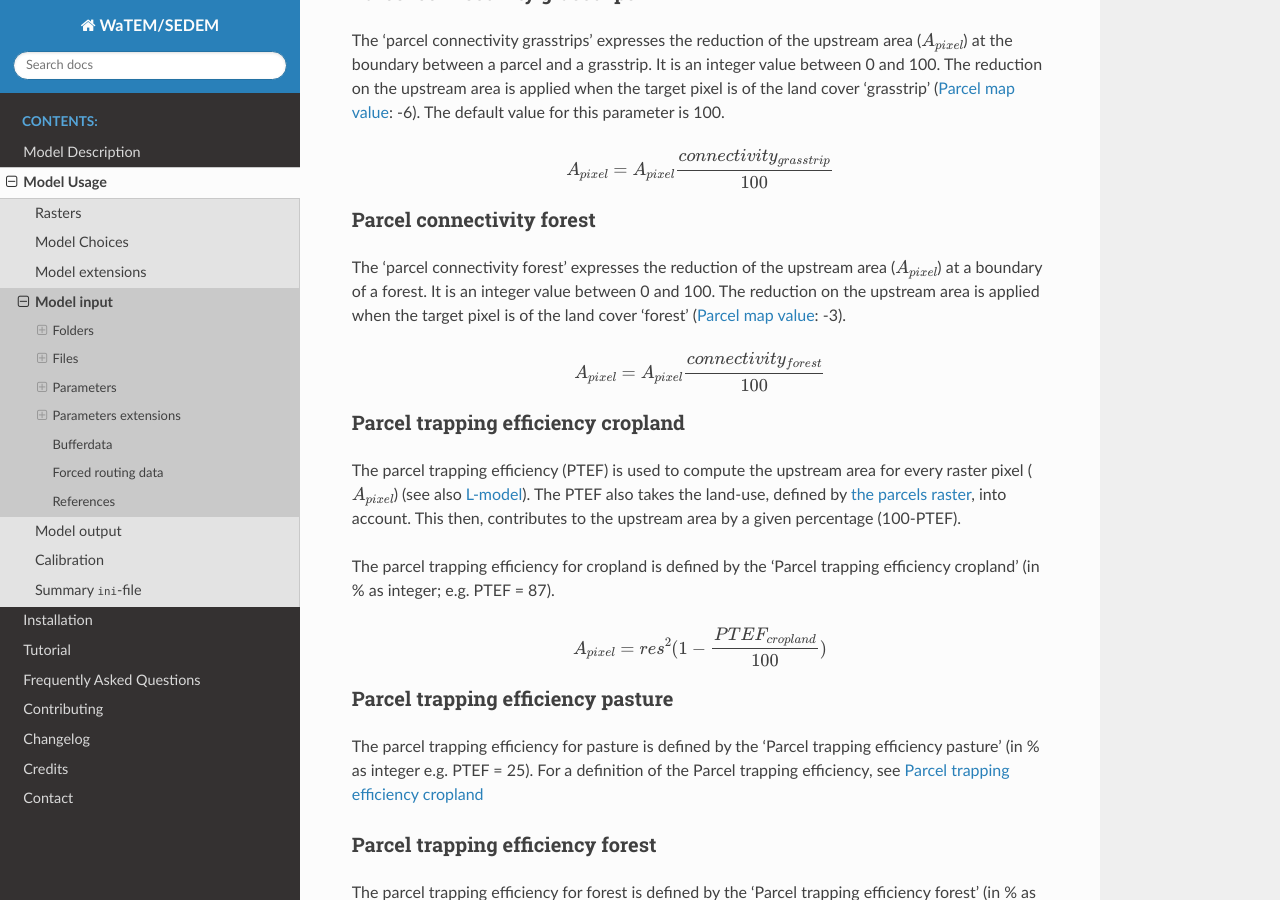
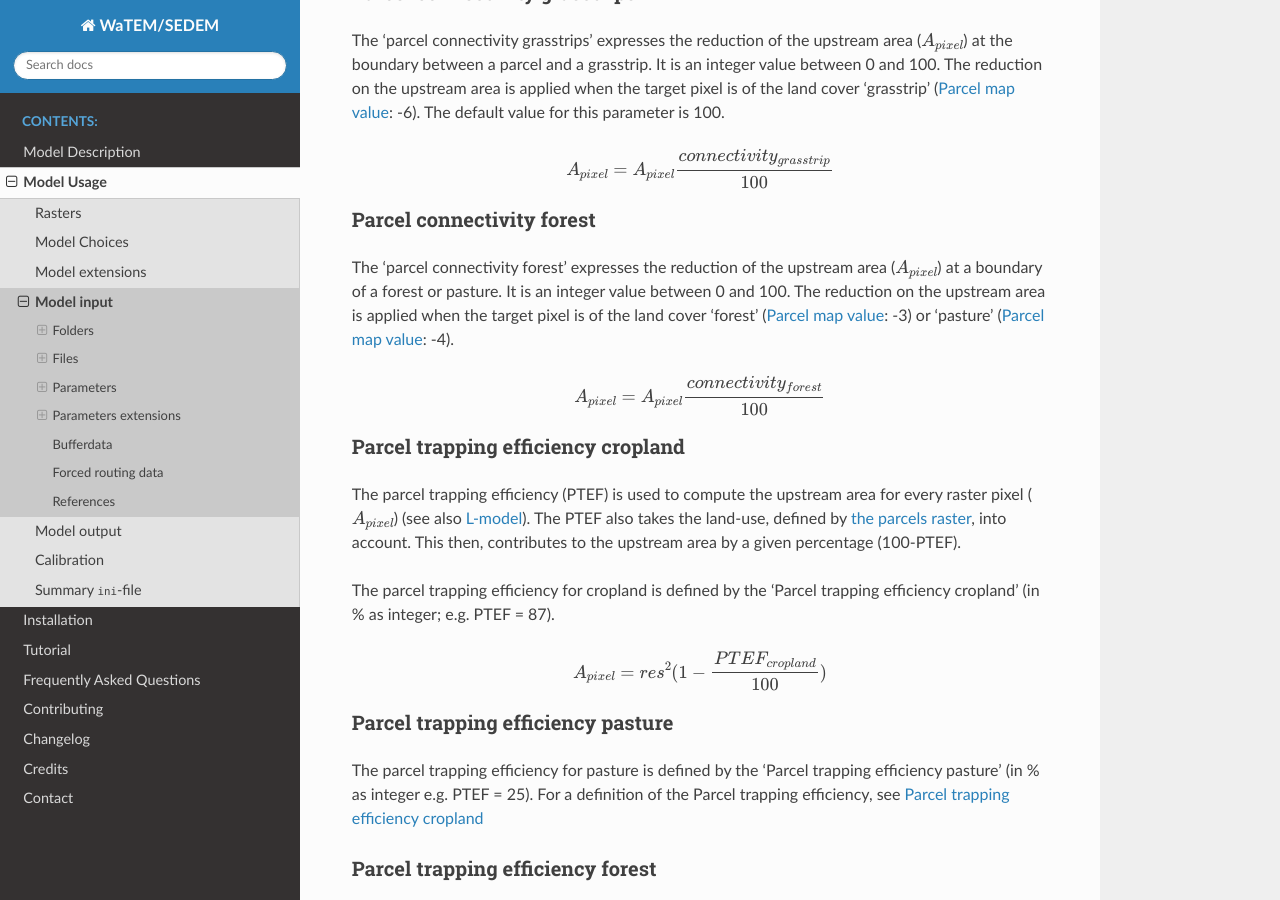
Before and after one commit to watem-sedem/watem-sedem, a Sphinx documentation site: the page built from docs/input.rst, in a window 1280 px wide and 900 px high, scrolled down 9687 px. Built offline with Sphinx 7.4.7 and the Read the Docs theme 3.1.0, drawn with Linux system fonts in a browser that asks for light colours.

Commit message:
Correct information on parcel connectivity forest parameter

```diff
--- a/docs/input.rst
+++ b/docs/input.rst
@@ -516,9 +516,9 @@ Parcel connectivity forest
 **************************
 
 The 'parcel connectivity forest' expresses the reduction of the upstream area (:math:`A_{pixel}`)
-at a boundary of a forest. It is an integer value between 0 and 100. The
+at a boundary of a forest or pasture. It is an integer value between 0 and 100. The
 reduction on the upstream area is applied when the target pixel is of the
-land cover 'forest' (:ref:`Parcel map value<prcmap>`: -3).
+land cover 'forest' (:ref:`Parcel map value<prcmap>`: -3) or 'pasture' (:ref:`Parcel map value<prcmap>`: -4).
 
 .. math::
 
```
